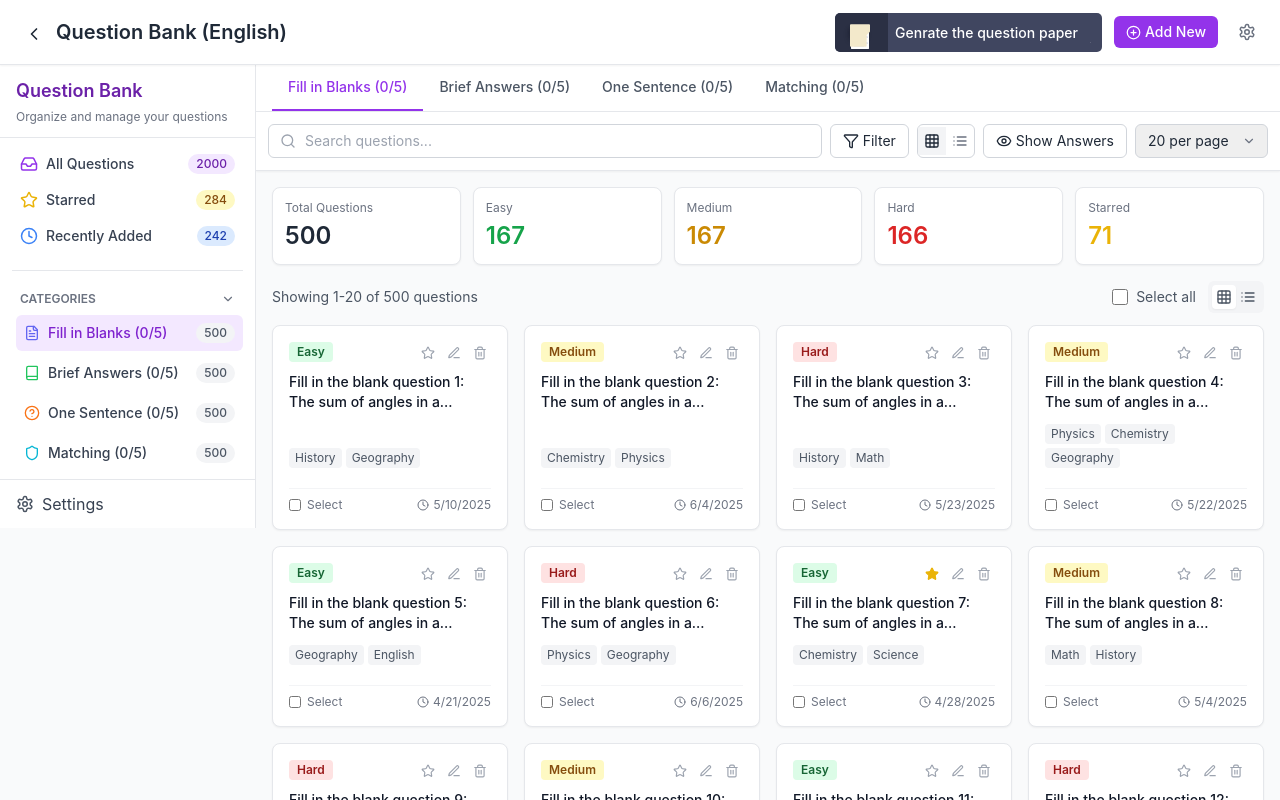
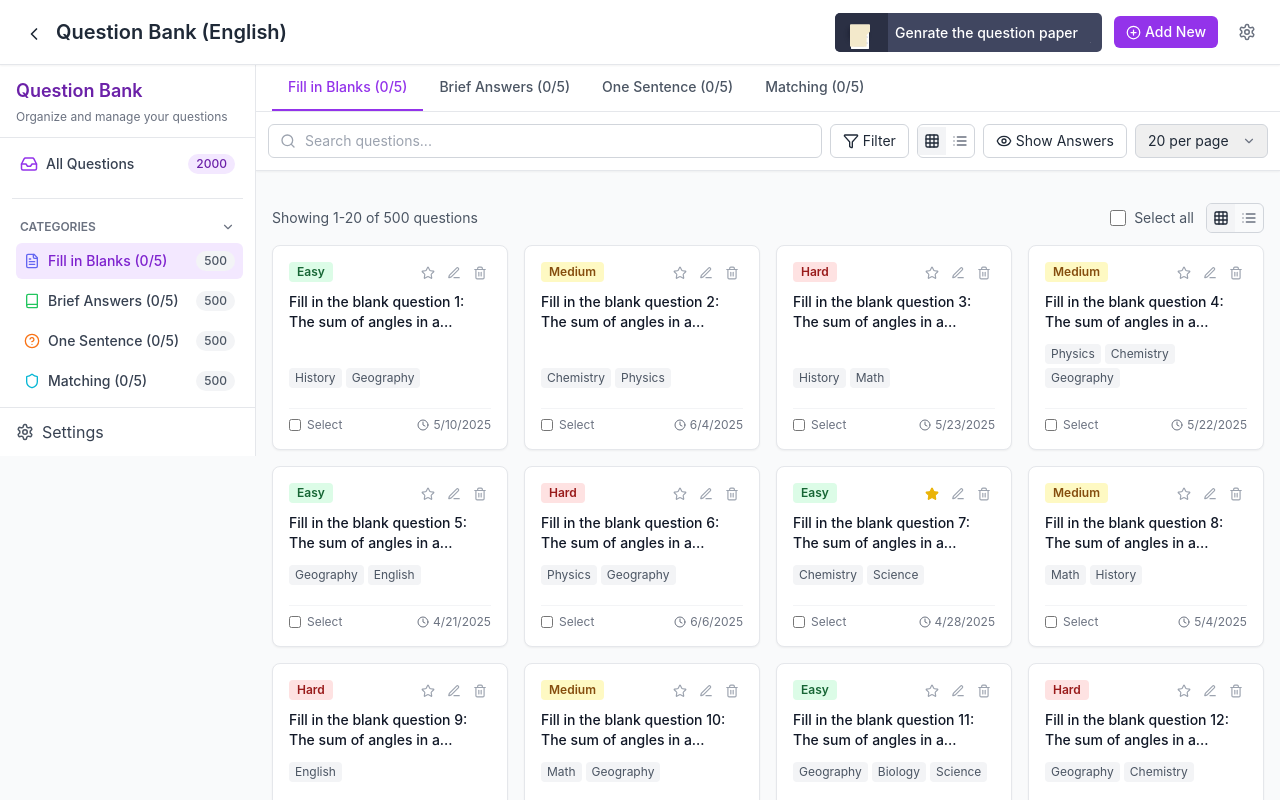
Before and after one commit to Kanyaraasi/paper-pilot-web-app, a Next.js app: page /QuestionPaperPage in a window 1280 px wide. Shown: the top 800 px of the page. Built offline with nearby package versions, Linux system fonts and the light colour scheme.

Commit message:
dashboard improvement

```diff
--- a/src/app/QuestionPaperPage/DashbordData/Dashboard.jsx
+++ b/src/app/QuestionPaperPage/DashbordData/Dashboard.jsx
@@ -9,7 +9,7 @@ import QuestionGrid from './QuestionGrid';
 import Pagination from './Pagination';
 import QuestionForm from './QuestionForm';
 
-import StatsBar from './StatsBar';
+// import StatsBar from './StatsBar';
 import Toast from './Toast';
 import SelectedBar from './SelectedBar';
 import { QuestionBankProvider } from './Context/QuestionBankContext';
@@ -216,7 +216,7 @@ const Dashboard = () => {
 
           <div className="p-4">
             {/* Summary stats */}
-            <StatsBar stats={questionBank.questionStats} />
+            {/* <StatsBar stats={questionBank.questionStats} /> */}
 
             {/* Questions Grid/List */}
             <QuestionGrid
@@ -237,6 +237,7 @@ const Dashboard = () => {
               indexOfLastQuestion={questionBank.indexOfLastQuestion}
               totalFilteredCount={questionBank.filteredQuestions.length}
               initNewQuestion={initNewQuestion}
+               setViewMode={questionBank.setViewMode}
             />
 
             {/* Pagination */}
--- a/src/app/QuestionPaperPage/DashbordData/QuestionGrid.jsx
+++ b/src/app/QuestionPaperPage/DashbordData/QuestionGrid.jsx
@@ -13,6 +13,7 @@ const QuestionGrid = ({
   showAnswers,
   toggleQuestionSelection,
   handleEditQuestion,
+  setViewMode,
   toggleStarred,
   selectAllVisible,
   resetFilters,
@@ -62,20 +63,20 @@ const QuestionGrid = ({
             </div>
 
             {/* View mode toggle */}
-            <div className="flex bg-gray-100 rounded-md p-1">
+             <div className="flex items-center border border-gray-300 rounded-md overflow-hidden">
                       <button
-                onClick={toggleViewMode}
-                className={`p-1 rounded ${viewMode === 'grid' ? 'bg-white shadow-sm' : ''}`}
+                        onClick={() => setViewMode('grid')}
+                        className={`p-1.5 transition-colors duration-200 ${viewMode === 'grid' ? 'bg-gray-100 text-gray-800' : 'text-gray-500 hover:bg-gray-50'}`}
                         aria-label="Grid view"
                       >
-                <Grid size={16} className="text-gray-600" />
+                        <Grid size={16} />
                       </button>
                       <button
-                onClick={toggleViewMode}
-                className={`p-1 rounded ${viewMode === 'list' ? 'bg-white shadow-sm' : ''}`}
+                        onClick={() => setViewMode('list')}
+                        className={`p-1.5 transition-colors duration-200 ${viewMode === 'list' ? 'bg-gray-100 text-gray-800' : 'text-gray-500 hover:bg-gray-50'}`}
                         aria-label="List view"
                       >
-                <List size={16} className="text-gray-600" />
+                        <List size={16} />
                       </button>
                     </div>
           </div>
--- a/src/app/QuestionPaperPage/DashbordData/Sidebar.jsx
+++ b/src/app/QuestionPaperPage/DashbordData/Sidebar.jsx
@@ -7,8 +7,7 @@ import {
 const Sidebar = ({
   allTags,
   questions,
-  toggleTagSelection,
-  selectedTags,
+
   activeTab,
   setActiveTab,
   tabTitles,
@@ -24,19 +23,19 @@ const Sidebar = ({
   });
 
   // State for tag search/filter
-  const [tagSearch, setTagSearch] = useState('');
+
 
   // Count questions of each type
   const totalQuestions = Object.values(questions).reduce((total, qs) => total + qs.length, 0);
-  const totalStarred = Object.values(questions).reduce((total, qs) => total + qs.filter(q => q.starred).length, 0);
-  const recentCount = Object.values(questions).reduce((total, qs) =>
-    total + qs.filter(q => {
-      const created = new Date(q.createdAt);
-      const now = new Date();
-      const diffTime = Math.abs(now - created);
-      const diffDays = Math.floor(diffTime / (1000 * 60 * 60 * 24));
-      return diffDays < 7;
-    }).length, 0);
+  // const totalStarred = Object.values(questions).reduce((total, qs) => total + qs.filter(q => q.starred).length, 0);
+  // const recentCount = Object.values(questions).reduce((total, qs) =>
+  //   total + qs.filter(q => {
+  //     const created = new Date(q.createdAt);
+  //     const now = new Date();
+  //     const diffTime = Math.abs(now - created);
+  //     const diffDays = Math.floor(diffTime / (1000 * 60 * 60 * 24));
+  //     return diffDays < 7;
+  //   }).length, 0);
 
   // Count questions with each tag and calculate popularity
   const tagCounts = {};
@@ -45,16 +44,6 @@ const Sidebar = ({
   });
 
   // Sort tags by frequency (most used first)
-  const sortedTags = allTags
-    .filter(tag => tag.toLowerCase().includes(tagSearch.toLowerCase()))
-    .sort((a, b) => tagCounts[b] - tagCounts[a]);
-
-  // Count questions with each difficulty
-  const difficultyCount = {
-    Easy: countQuestionsByDifficulty('Easy'),
-    Medium: countQuestionsByDifficulty('Medium'),
-    Hard: countQuestionsByDifficulty('Hard')
-  };
 
   // Helper function to get tag count
   function getTagCount(tag) {
@@ -112,31 +101,8 @@ const Sidebar = ({
           </span>
         </button>
 
-        <button
-          onClick={() => {
-            // Logic to show only starred questions
-          }}
-          className="flex items-center gap-2 text-sm font-medium text-gray-700 hover:bg-purple-50 hover:text-purple-700 w-full p-2 rounded-md transition-colors duration-200"
-        >
-          <Star size={18} className="text-yellow-500" />
-          <span>Starred</span>
-          <span className="ml-auto bg-yellow-100 text-yellow-800 text-xs px-2 py-0.5 rounded-full">
-            {totalStarred}
-          </span>
-        </button>
 
-        <button
-          onClick={() => {
-            // Logic for recently added questions
-          }}
-          className="flex items-center gap-2 text-sm font-medium text-gray-700 hover:bg-purple-50 hover:text-purple-700 w-full p-2 rounded-md transition-colors duration-200"
-        >
-          <Clock size={18} className="text-blue-500" />
-          <span>Recently Added</span>
-          <span className="ml-auto bg-blue-100 text-blue-800 text-xs px-2 py-0.5 rounded-full">
-            {recentCount}
-          </span>
-        </button>
+
 
         <div className="mt-4 border-t border-gray-200 pt-4">
           {/* Categories Section */}
--- a/src/app/QuestionPaperPage/DashbordData/StatsBar.jsx
+++ /dev/null
@@ -1,30 +0,0 @@
-import React from 'react';
-
-const StatsBar = ({ stats }) => {
-  return (
-    <div className="flex mb-4 gap-3">
-      <div className="bg-white rounded-lg shadow-sm border border-gray-200 p-3 flex-1 transition-all duration-200 hover:shadow-md hover:cursor-pointer">
-        <div className="text-xs text-gray-500 mb-1">Total Questions</div>
-        <div className="text-2xl font-semibold">{stats.total}</div>
-      </div>
-      <div className="bg-white rounded-lg shadow-sm border border-gray-200 p-3 flex-1 transition-all duration-200 hover:shadow-md hover:cursor-pointer">
-        <div className="text-xs text-gray-500 mb-1">Easy</div>
-        <div className="text-2xl font-semibold text-green-600">{stats.easy}</div>
-      </div>
-      <div className="bg-white rounded-lg shadow-sm border border-gray-200 p-3 flex-1 transition-all duration-200 hover:shadow-md hover:cursor-pointer">
-        <div className="text-xs text-gray-500 mb-1">Medium</div>
-        <div className="text-2xl font-semibold text-yellow-600">{stats.medium}</div>
-      </div>
-      <div className="bg-white rounded-lg shadow-sm border border-gray-200 p-3 flex-1 transition-all duration-200 hover:shadow-md hover:cursor-pointer">
-        <div className="text-xs text-gray-500 mb-1">Hard</div>
-        <div className="text-2xl font-semibold text-red-600">{stats.hard}</div>
-      </div>
-      <div className="bg-white rounded-lg shadow-sm border border-gray-200 p-3 flex-1 transition-all duration-200 hover:shadow-md hover:cursor-pointer">
-        <div className="text-xs text-gray-500 mb-1">Starred</div>
-        <div className="text-2xl font-semibold text-yellow-500">{stats.starred}</div>
-      </div>
-    </div>
-  );
-};
-
-export default StatsBar;
```
Also changed, not shown: src/app/Footer/page.jsx (+1 -7 lines). Lines whose indentation alone changed are shown as unchanged.
